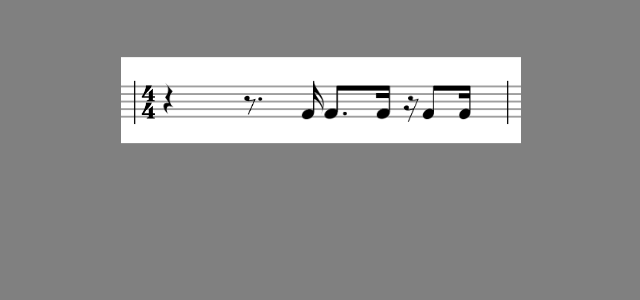
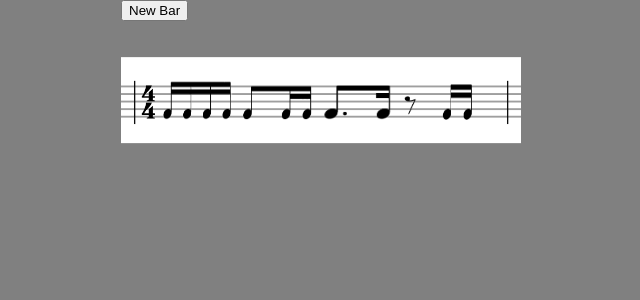
Before and after one commit to jeff-ramos-dev/rhythm-generator, a React (Vite) app: page / in a window 1280 px wide. Shown: the top 300 px of the page, without its empty margins (319-959 px from the left). Built offline with nearby package versions, Linux system fonts and the light colour scheme.

Commit message:
Add New Bar button

```diff
--- a/src/App.jsx
+++ b/src/App.jsx
@@ -1,4 +1,5 @@
 import './App.css'
+import { useState } from 'react'
 import barline from './assets/sib-imgs/Barline.png'
 import staff from './assets/sib-imgs/Stave-lines-1-system.png'
 import timeSignature from './assets/sib-imgs/4-4.png'
@@ -22,9 +23,32 @@ import sixteenthTwod816 from './assets/sib-imgs/sixteenth-two-d8-16.png'
 import sixteenthTwo16d8 from './assets/sib-imgs/sixteenth-two-16-d8.png'
 import sixteenthTwo from './assets/sib-imgs/sixteenth-two-16-16.png'
 
+
 function App() {
+  const [beats, setBeats] = useState(calcBeats());
+
+  function handleClick() {
+    setBeats(calcBeats());
+  }
+
+  return (
+    <div className="bar-container">
+      <img className="staff" src={staff} alt="staff" />
+      <img className="barline start" src={barline} alt="barline" />
+      <img className="time-signature " src={timeSignature} alt="time-signature" />
+      {beats[0]}
+      {beats[1]}
+      {beats[2]}
+      {beats[3]}
+      <img className="barline end" src={barline} alt="barline" />
+      <button className="new-bar" onClick={handleClick}>New Bar</button>
+    </div>
+  )
+}
+
+function calcBeats() {
   const rhythm = generateRandomRhythm();
-  const beats = []
+  const beats = [];
   for (let i = 0; i < 16; i += 4) {
     const currBeat = rhythm.slice(i, i + 4);
     let number;
@@ -42,22 +66,9 @@ function App() {
         number = 'four';
         break;
     }
-
-    beats.push(setImagesForBeat(currBeat, number))
+    beats.push(setImagesForBeat(currBeat, number));
   }
-
-  return (
-    <div className="bar-container">
-      <img className="staff" src={staff} alt="staff" />
-      <img className="barline start" src={barline} alt="barline" />
-      <img className="time-signature " src={timeSignature} alt="time-signature" />
-      {beats[0]}
-      {beats[1]}
-      {beats[2]}
-      {beats[3]}
-      <img className="barline end" src={barline} alt="barline" />
-    </div>
-  )
+  return beats
 }
 
 function generateRandomRhythm() {
```
